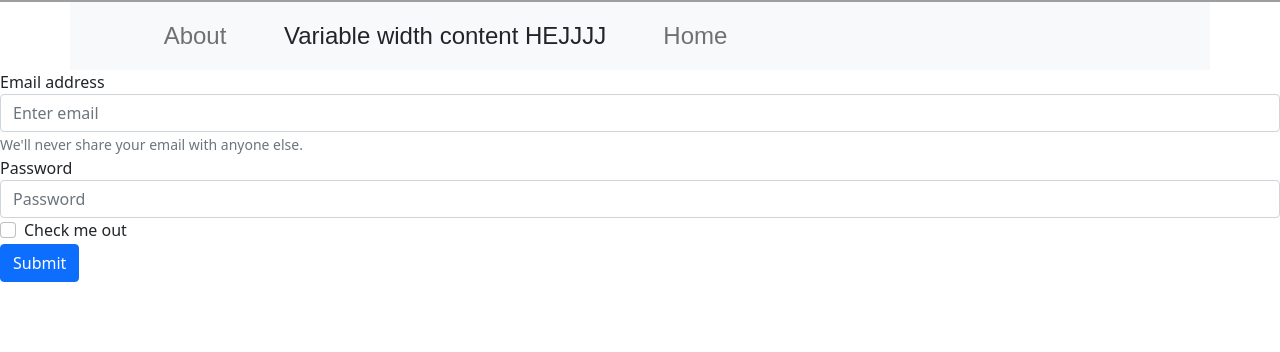
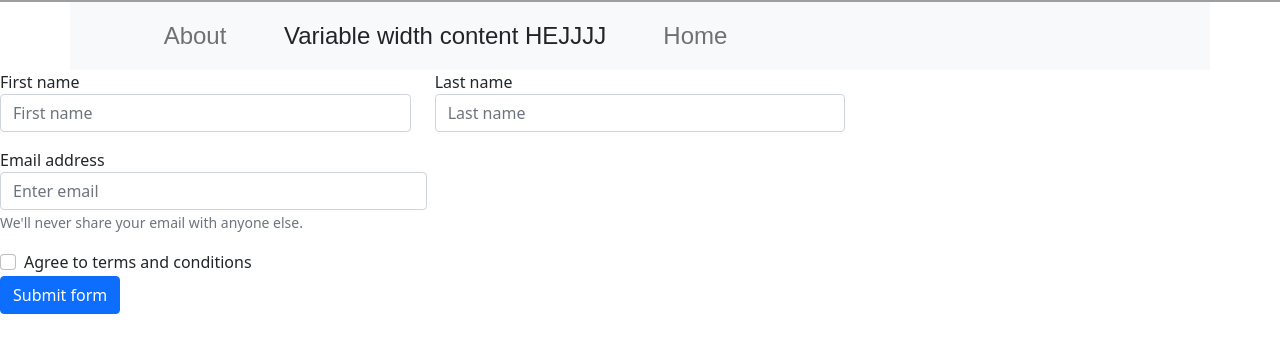
Before and after one commit to xapoXD/blog-vue, a Vue app in the folder client/: page / in a window 1280 px wide. Shown: the part 318-670 px from the top of the page. Built offline with nearby package versions, Linux system fonts and the light colour scheme; grey boxes are pictures that could not be loaded.

Commit message:
added better form

```diff
--- a/client/src/components/Footer.vue
+++ b/client/src/components/Footer.vue
@@ -1,39 +1,56 @@
 <template>
-  <footer class="cs-header">
+  <footer class="cs-footer">
+
+
+
+
+
 
     <form>
+      <div class="row">
+        <div class="col-md-4 mb-3">
+          <label for="validationDefault01">First name</label>
+          <input type="text" class="form-control" id="validationDefault01" placeholder="First name" value="" required>
+        </div>
+        <div class="col-md-4 mb-3">
+          <label for="validationDefault02">Last name</label>
+          <input type="text" class="form-control" id="validationDefault02" placeholder="Last name" value="" required>
+        </div>
+      </div>
+
+        <div class="col-md-4 mb-3">
+          <label for="exampleInputEmail">Email address</label>
+          <input type="email" class="form-control" id="exampleInputEmail" aria-describedby="emailHelp" placeholder="Enter email" required>
+          <small id="emailHelp1" class="form-text text-muted">We'll never share your email with anyone else.</small>
+        </div>
+
       <div class="form-group">
-        <label for="exampleInputEmail1">Email address</label>
-        <input type="email" class="form-control" id="exampleInputEmail1" aria-describedby="emailHelp" placeholder="Enter email">
-        <small id="emailHelp" class="form-text text-muted">We'll never share your email with anyone else.</small>
+        <div class="form-check">
+          <input class="form-check-input" type="checkbox" value="" id="invalidCheck2" required>
+          <label class="form-check-label" for="invalidCheck2">
+            Agree to terms and conditions
+          </label>
+        </div>
       </div>
-      <div class="form-group">
-        <label for="exampleInputPassword1">Password</label>
-        <input type="password" class="form-control" id="exampleInputPassword1" placeholder="Password">
-      </div>
-      <div class="form-check">
-        <input type="checkbox" class="form-check-input" id="exampleCheck1">
-        <label class="form-check-label" for="exampleCheck1">Check me out</label>
-      </div>
-      <button type="submit" class="btn btn-primary">Submit</button>
+
+      <button class="btn btn-primary" type="submit">Submit form</button>
     </form>
+
+
 
   </footer>
 </template>
 
 <script>
 export default {
-  name: "Header"
+  name: "Footer"
 }
 </script>
 
 <style scoped>
 
-.cs-header {
+.cs-footer {
 
-
-  background-repeat: no-repeat;
-  background-position: bottom center;
   height: 40vh;
 }
 </style>
```
